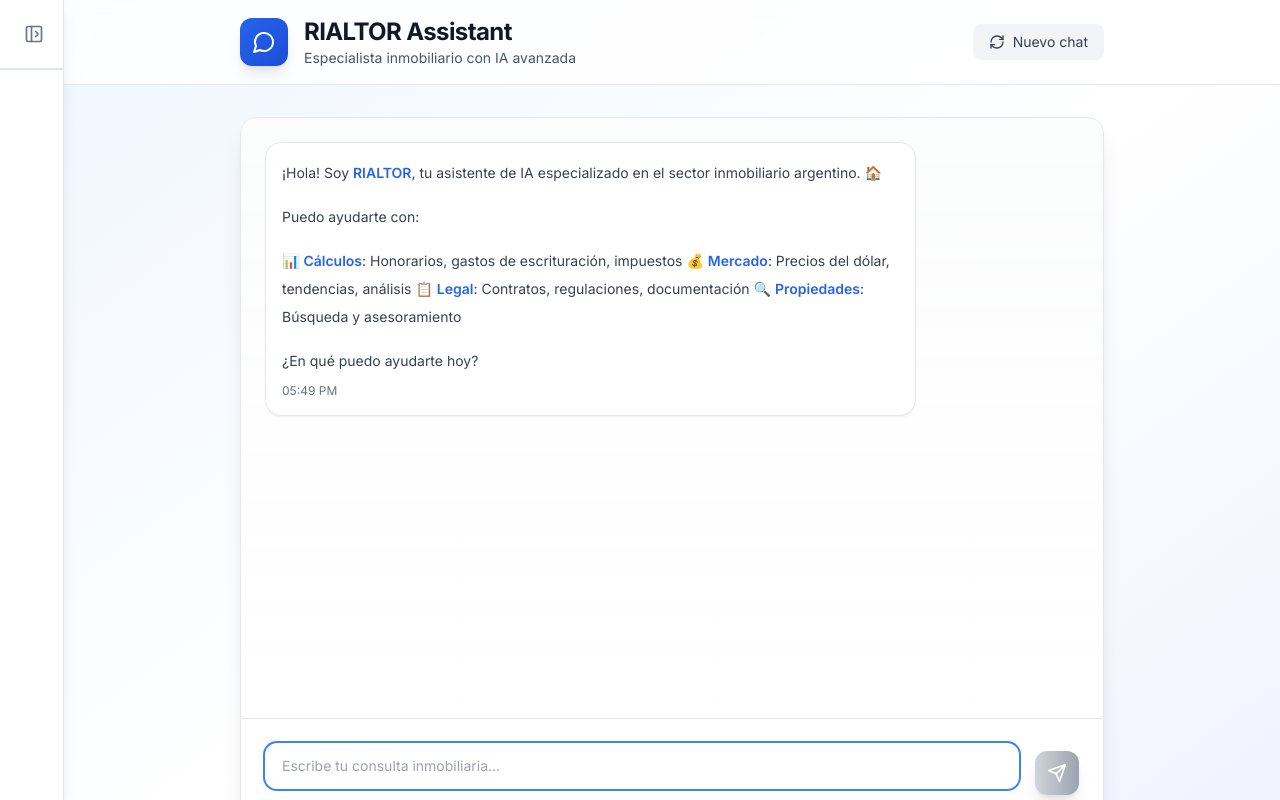
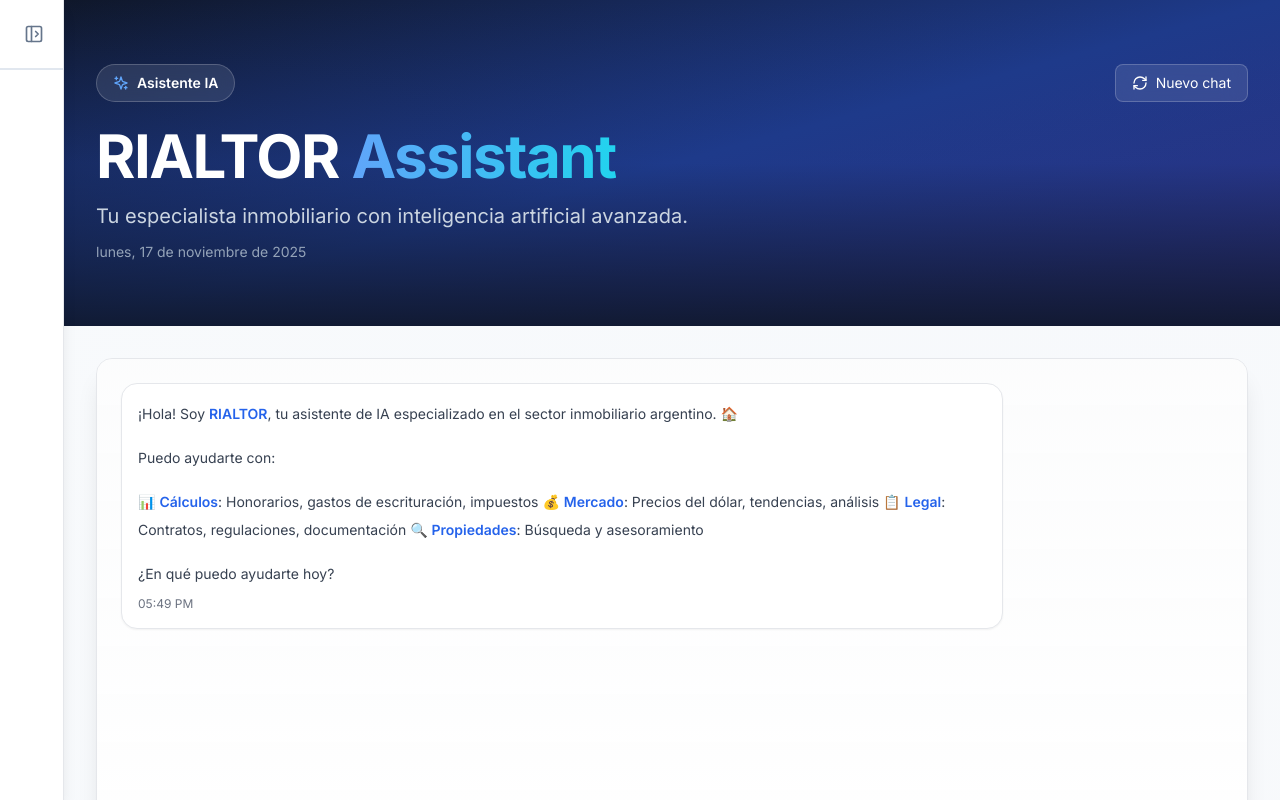
Before and after one commit to Tabix-Group/rialtor, a Next.js app in the folder frontend/: page /chat in a window 1280 px wide. Shown: the top 800 px of the page. Built offline with nearby package versions, Linux system fonts and the light colour scheme.

Commit message:
nueva vista chat

```diff
--- a/frontend/src/app/chat/page.tsx
+++ b/frontend/src/app/chat/page.tsx
@@ -60,33 +60,50 @@ export default function ChatPage() {
     }
 
     return (
-        <div className="min-h-screen bg-gradient-to-br from-blue-50 via-white to-indigo-50">
+        <div className="min-h-screen bg-gradient-to-br from-slate-50 via-blue-50/20 to-indigo-50/10">
             {/* Header */}
-            <div className="bg-white/80 backdrop-blur-md border-b border-gray-200 sticky top-0 z-10">
-                <div className="max-w-4xl mx-auto px-4 py-4">
-                    <div className="flex items-center justify-between">
-                        <div className="flex items-center space-x-4">
-                            <div className="w-12 h-12 bg-gradient-to-br from-blue-600 to-blue-700 rounded-xl flex items-center justify-center shadow-lg">
-                                <MessageCircle className="w-6 h-6 text-white" />
+            <div className="relative overflow-hidden bg-gradient-to-br from-slate-900 via-blue-900 to-indigo-900">
+                <div className="absolute inset-0 bg-gradient-to-b from-transparent via-blue-900/20 to-slate-900/90"></div>
+
+                <div className="relative max-w-[1600px] mx-auto px-4 sm:px-6 lg:px-8 py-8 sm:py-12 lg:py-16">
+                    <div className="flex items-start justify-between gap-4">
+                        <div className="flex-1">
+                            <div className="inline-flex items-center gap-2 px-3 py-1.5 sm:px-4 sm:py-2 bg-white/10 backdrop-blur-md rounded-full border border-white/20 mb-4 sm:mb-6">
+                                <Sparkles className="w-3 h-3 sm:w-4 sm:h-4 text-blue-400" />
+                                <span className="text-xs sm:text-sm font-semibold text-white">Asistente IA</span>
                             </div>
-                            <div>
-                                <h1 className="text-2xl font-bold text-gray-900">RIALTOR Assistant</h1>
-                                <p className="text-gray-600 text-sm">Especialista inmobiliario con IA avanzada</p>
-                            </div>
+
+                            <h1 className="text-3xl sm:text-4xl lg:text-5xl xl:text-6xl font-bold text-white mb-3 sm:mb-4 tracking-tight">
+                                RIALTOR <span className="bg-gradient-to-r from-blue-400 to-cyan-400 bg-clip-text text-transparent">Assistant</span>
+                            </h1>
+
+                            <p className="text-base sm:text-lg lg:text-xl text-slate-300 mb-2 sm:mb-3 max-w-2xl leading-relaxed">
+                                Tu especialista inmobiliario con inteligencia artificial avanzada.
+                            </p>
+
+                            <p className="text-xs sm:text-sm text-slate-400">
+                                {new Date().toLocaleDateString('es-ES', {
+                                    weekday: 'long',
+                                    year: 'numeric',
+                                    month: 'long',
+                                    day: 'numeric'
+                                })}
+                            </p>
                         </div>
+
                         <button
                             onClick={clearChat}
-                            className="flex items-center space-x-2 px-4 py-2 bg-gray-100 hover:bg-gray-200 text-gray-700 rounded-lg transition-colors"
+                            className="flex items-center gap-2 px-4 py-2 bg-white/10 hover:bg-white/20 backdrop-blur-md text-white rounded-lg transition-colors border border-white/20"
                         >
                             <RefreshCw className="w-4 h-4" />
-                            <span className="text-sm">Nuevo chat</span>
+                            <span className="text-sm hidden sm:inline">Nuevo chat</span>
                         </button>
                     </div>
                 </div>
             </div>
 
             {/* Main Chat Area */}
-            <div className="max-w-4xl mx-auto px-4 py-8">
+            <div className="max-w-[1600px] mx-auto px-4 sm:px-6 lg:px-8 py-8">
                 <div className="bg-white/90 backdrop-blur-md rounded-2xl shadow-xl border border-gray-200 overflow-hidden">
                     {/* Messages Container */}
                     <div className="h-[600px] overflow-y-auto p-6 space-y-6 bg-gradient-to-b from-gray-50/50 to-white">
--- a/frontend/src/components/FloatingAssistant.tsx
+++ b/frontend/src/components/FloatingAssistant.tsx
@@ -267,29 +267,6 @@ export default function FloatingAssistant() {
                         <div ref={messagesEndRef} />
                     </div>
 
-                    {/* Quick suggestions */}
-                    <div className="px-4 py-2 bg-gray-50/50 border-t border-gray-100">
-                        <div className="flex flex-wrap gap-2">
-                            {[
-                                { icon: '🧮', text: 'Calcular honorarios', action: 'Necesito calcular los honorarios para una venta de $100.000 USD con comisión del 4% en CABA' },
-                                { icon: '📋', text: 'Gastos escrituración', action: 'Quiero saber los gastos de escrituración para una propiedad de $150.000 USD en Buenos Aires' },
-                                { icon: '🏠', text: 'Gastos inmobiliarios', action: 'Necesito calcular todos los gastos de una operación inmobiliaria de $200.000 USD en CABA' },
-                                { icon: '🏦', text: 'Créditos hipotecarios', action: 'Quiero calcular las cuotas de un crédito hipotecario UVA por $150.000 USD a 20 años' }
-                            ].map((suggestion, index) => (
-                                <motion.button
-                                    key={index}
-                                    whileHover={{ scale: 1.05 }}
-                                    whileTap={{ scale: 0.95 }}
-                                    onClick={() => handleQuickSuggestion(suggestion.action)}
-                                    className="flex items-center space-x-1 px-3 py-1.5 text-xs bg-white hover:bg-blue-50 border border-gray-200 hover:border-blue-200 text-gray-600 hover:text-blue-600 rounded-full transition-all duration-200"
-                                >
-                                    <span>{suggestion.icon}</span>
-                                    <span>{suggestion.text}</span>
-                                </motion.button>
-                            ))}
-                        </div>
-                    </div>
-
                     {/* Input area premium */}
                     <div className="p-4 border-t border-gray-100 bg-white">
 
```
